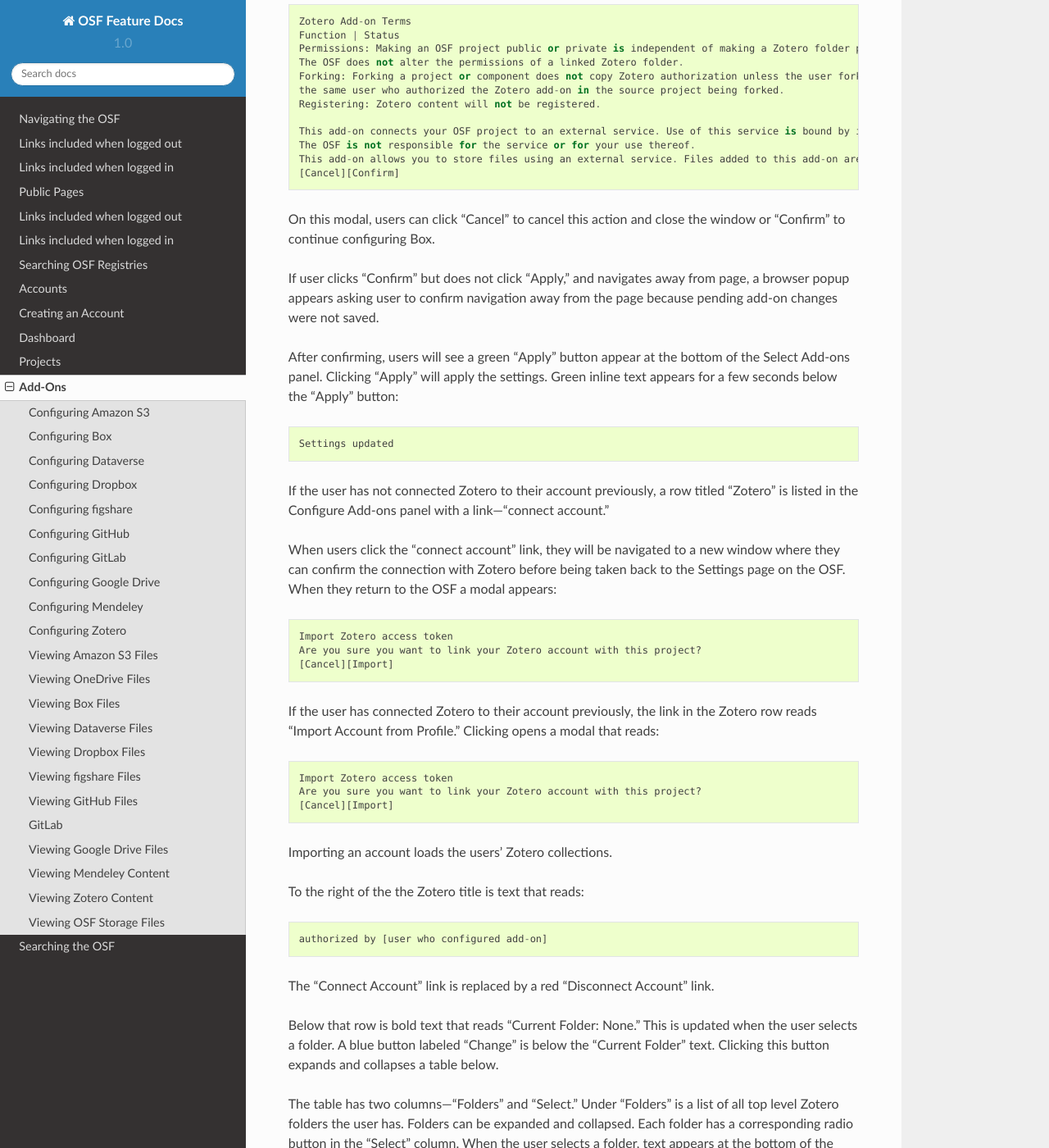
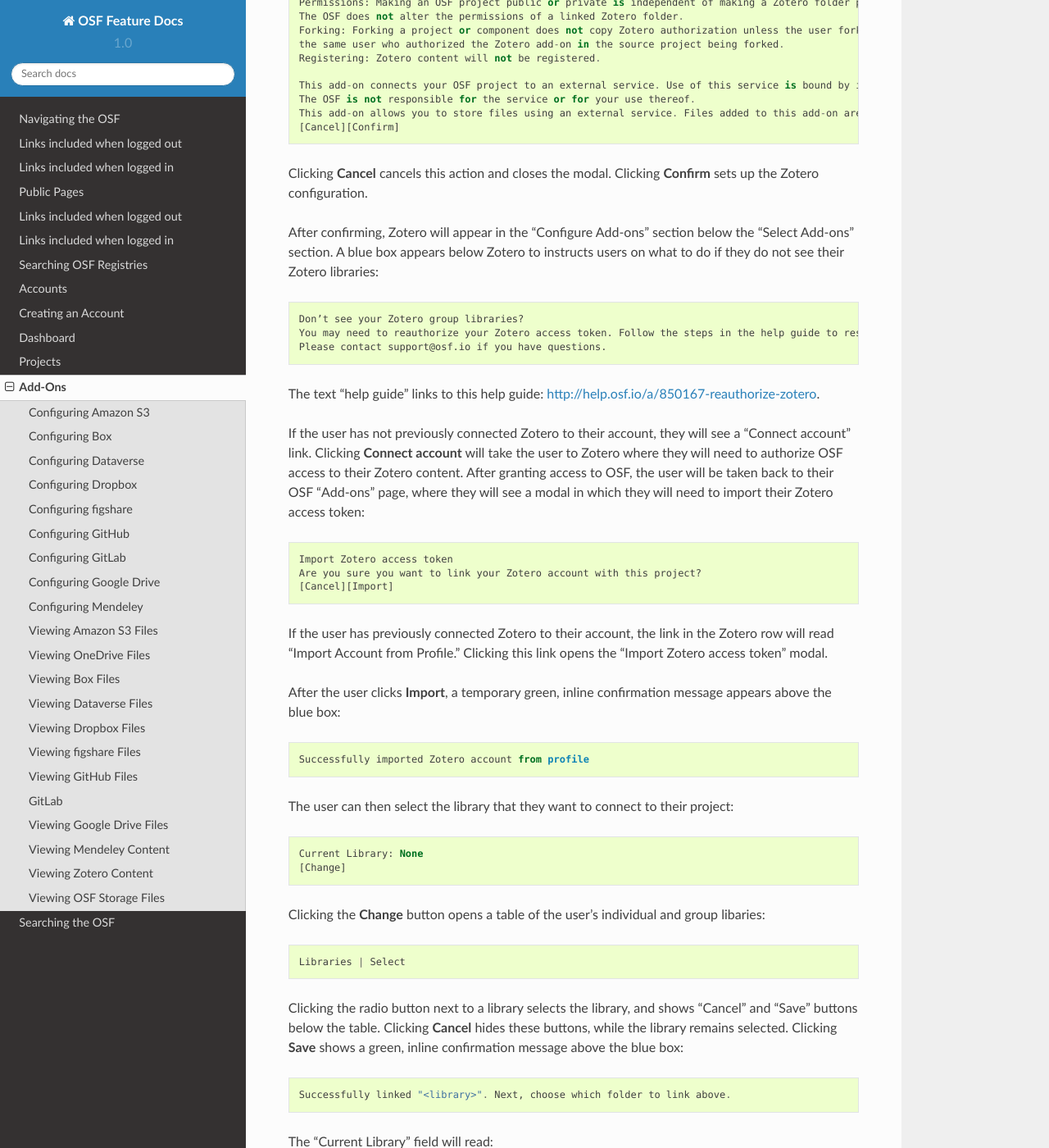
Before and after one commit to CenterForOpenScience/OSFDocs, a Sphinx documentation site: the page built from docs/add-ons/add-ons_index.rst, in a window 1280 px wide and 1400 px high, scrolled down 24061 px. Shown: the whole window at 82% size. Built offline with Sphinx 7.4.7 and the Read the Docs theme 2.0.0, drawn with Linux system fonts in a browser that asks for light colours; some of the changed text lies outside the part shown.

Commit message:
Updated zotero with group libraries

```diff
--- a/docs/add-ons/add-ons_index.rst
+++ b/docs/add-ons/add-ons_index.rst
@@ -898,10 +898,7 @@
 changes.
 
 .. _zotero:
-
-Configuring Zotero
-******************
-**Purpose:** Connecting to Zotero allows users to create a two way connection between the OSF and Zotero.
+**Purpose**: Connecting to Zotero allows users to create a two-way connection between the OSF and Zotero.
 
 Clicking the **Enable** link presents the user with a modal::
 
@@ -918,66 +915,81 @@
     This add-on allows you to store files using an external service. Files added to this add-on are not stored within the OSF.
     [Cancel][Confirm]
 
-On this modal, users can click “Cancel” to cancel this action and close the window or “Confirm” to continue configuring Box.
-
-If user clicks “Confirm” but does not click “Apply,” and navigates away from page, a browser popup appears asking user to
-confirm navigation away from the page because pending add-on changes were not saved.
-
-After confirming, users will see a green “Apply” button appear at the bottom of the Select Add-ons panel. Clicking “Apply”
-will apply the settings. Green inline text appears for a few seconds below the "Apply" button::
-
-    Settings updated
-
-If the user has not connected Zotero to their account previously, a row titled "Zotero" is listed in the
-Configure Add-ons panel with a link—"connect account."
-
-When users click the "connect account" link, they will be navigated to a new window where they can confirm the
-connection with Zotero before being taken back to the Settings page on the OSF. When they return to the OSF a modal appears::
+Clicking **Cancel** cancels this action and closes the modal. Clicking **Confirm** sets up the Zotero configuration.
+
+After confirming, Zotero will appear in the "Configure Add-ons" section below the "Select Add-ons" section. A blue box appears below Zotero to instructs users on what to do if they do not see their Zotero libraries::
+
+  Don’t see your Zotero group libraries?
+  You may need to reauthorize your Zotero access token. Follow the steps in the help guide to resolve the issue.
+  Please contact support@osf.io if you have questions.
+
+The text "help guide" links to this help guide: http://help.osf.io/a/850167-reauthorize-zotero.
+
+If the user has not previously connected Zotero to their account, they will see a "Connect account" link. Clicking **Connect account** will take the user to Zotero where they will need to authorize OSF access to their Zotero content. After granting access to OSF, the user will be taken back to their OSF "Add-ons" page, where they will see a modal in which they will need to import their Zotero access token::
 
     Import Zotero access token
     Are you sure you want to link your Zotero account with this project?
     [Cancel][Import]
 
-If the user has connected Zotero to their account previously, the link in the Zotero row reads "Import Account from Profile."
-Clicking opens a modal that reads::
-
-    Import Zotero access token
-    Are you sure you want to link your Zotero account with this project?
-    [Cancel][Import]
-
-Importing an account loads the users' Zotero collections.
-
-To the right of the the Zotero title is text that reads::
-
-    authorized by [user who configured add-on]
-
-The "Connect Account" link is replaced by a red "Disconnect Account" link.
-
-Below that row is bold text that reads "Current Folder: None." This is updated when the user selects a folder. A blue button labeled
-"Change" is below the "Current Folder" text. Clicking this button expands and collapses a table below.
-
-The table has two columns—"Folders" and "Select." Under "Folders" is a list of all top level Zotero folders the user has.
-Folders can be expanded and collapsed. Each folder has a corresponding radio button in the "Select" column. When the user
-selects a folder, text appears at the bottom of the table::
-
-    Connect [folder title]?
-
-Two buttons, "Cancel" and "Save" appear below the table. Cancelling removes the two buttons and confirmatory text but the folder
-is still selected.
-
-Clicking "Save" updates the "Current Folder" text and green inline text appears below the table, replacing the buttons::
-
-    Successfully linked "[folder title]". Go to the Overview page to view your citations.
-
-To disconnect Zotero, the user clicks the red "Disconnect Account" link. This opens a modal::
+If the user has previously connected Zotero to their account, the link in the Zotero row will read "Import Account from Profile." Clicking this link opens the "Import Zotero access token" modal.
+
+After the user clicks **Import**, a temporary green, inline confirmation message appears above the blue box::
+
+    Successfully imported Zotero account from profile
+
+The user can then select the library that they want to connect to their project::
+
+    Current Library: None
+    [Change]
+
+Clicking the **Change** button opens a table of the user's individual and group libaries::
+
+    Libraries | Select
+
+Clicking the radio button next to a library selects the library, and shows "Cancel" and "Save" buttons below the table. Clicking **Cancel** hides these buttons, while the library remains selected. Clicking **Save** shows a green, inline confirmation message above the blue box::
+
+    Successfully linked "<library>". Next, choose which folder to link above.
+
+The "Current Library" field will read::
+
+    Current Library: <library>
+
+The user can then select the folder within the library that they want to connect to their project::
+
+    Current Folder: None
+    [Change]
+
+Clicking the **Change** button opens a table of the user's library folders::
+
+      Folders | Select
+
+Clicking the radio button next to a library selects the library. The user can choose to select **All Documents** to connect all their folders to their project. After selecting a folder, a blue message appears below the table::
+
+    Connect "<folder>"?
+
+"Cancel" and "Save" buttons also appear below the table. Clicking **Cancel** hides these buttons. Clicking **Save** connects the selected library and folder to the user's project. A green, inline confirmation message appears above the blue box::
+
+    Successfully linked "<folder>". Go to the Overview page to view your citations.
+
+The text "Overview page" links to the project Overview page.
+
+To disconnect Zotero from their project, the user must click the red **Disconnect Account** link. Clicking this link opens a confirmation modal::
 
     Disconnect Zotero Account?
     Are you sure you want to remove this Zotero account?
     [Cancel][Disconnect]
 
-Clicking "Disconnect" removes the table and connected folder information. The "Disconnect Account" link is replaced by a link
-that reads "Import Account from Profile." Alternatively, the user can uncheck the add-on from the "Select Add-ons" list and save their
-changes.
+Clicking **Cancel** cancels the action and closes the modal. Clicking **Disconnect** disconnects the user's library and folder from their project. The "Disconnect Account" link is replaced by a link that reads "Import Account from Profile." A temporary, yellow confirmation message appears above the blue box::
+
+    Disconnected Zotero
+
+To remove the Zotero configuration, the user can click the **Disable** link next to Zotero in the "Select Add-ons" list. Clicking this link opens a modal::
+
+  Disable Add-on?
+  Are you sure you want to disable this add-on?
+  [Cancel][Disable]
+
+Clicking **Cancel** cancels the action and closes the modal. Zotero will remain in the "Configure Add-ons" section. Clicking **Disable** removes Zotero from the ""Configure Add-ons" section, and replaces the red "Disable" link with the green "Enable" link in the "Select Add-ons" section.
 
 Viewing Amazon S3 Files
 ***********************
```
